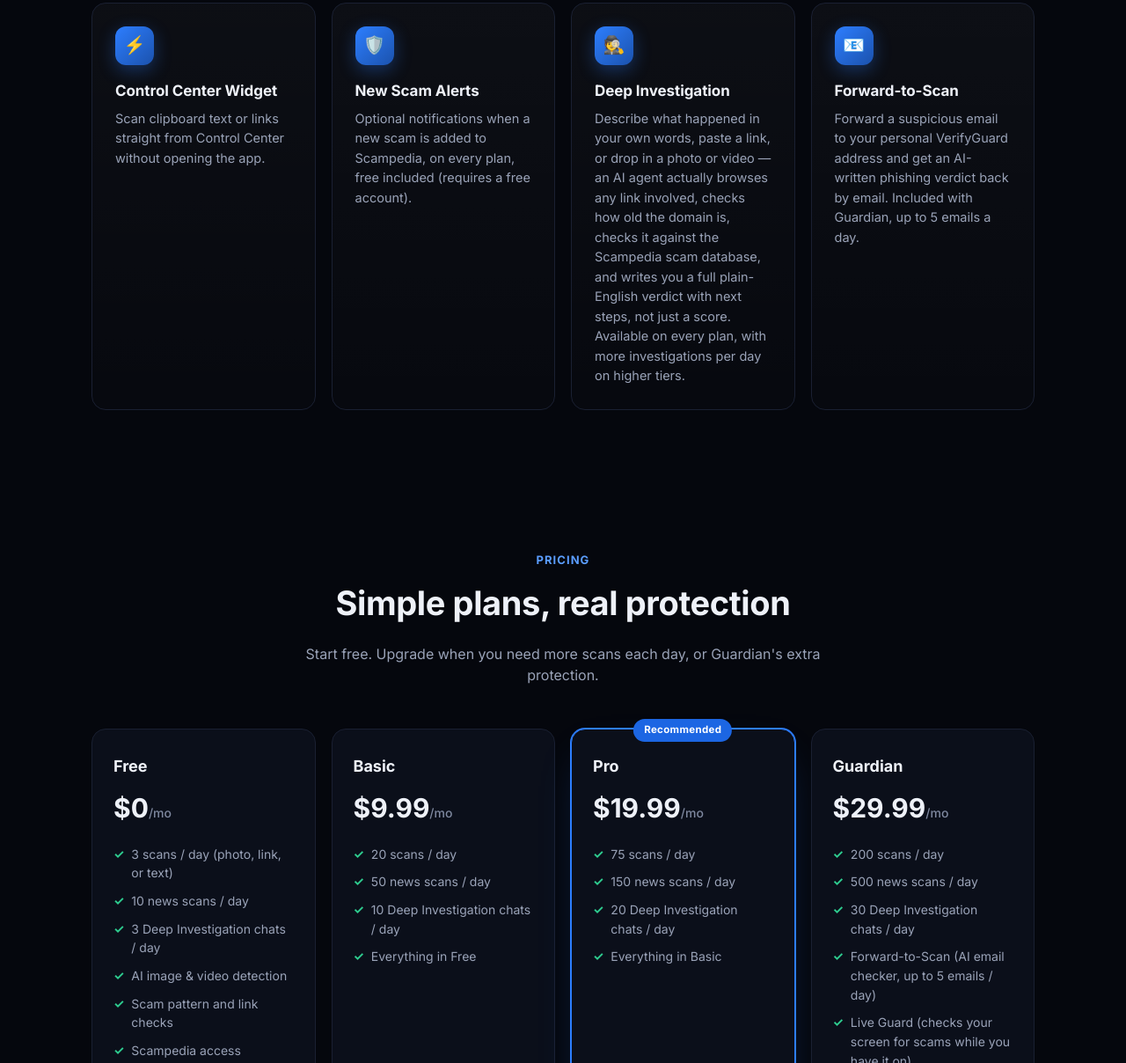
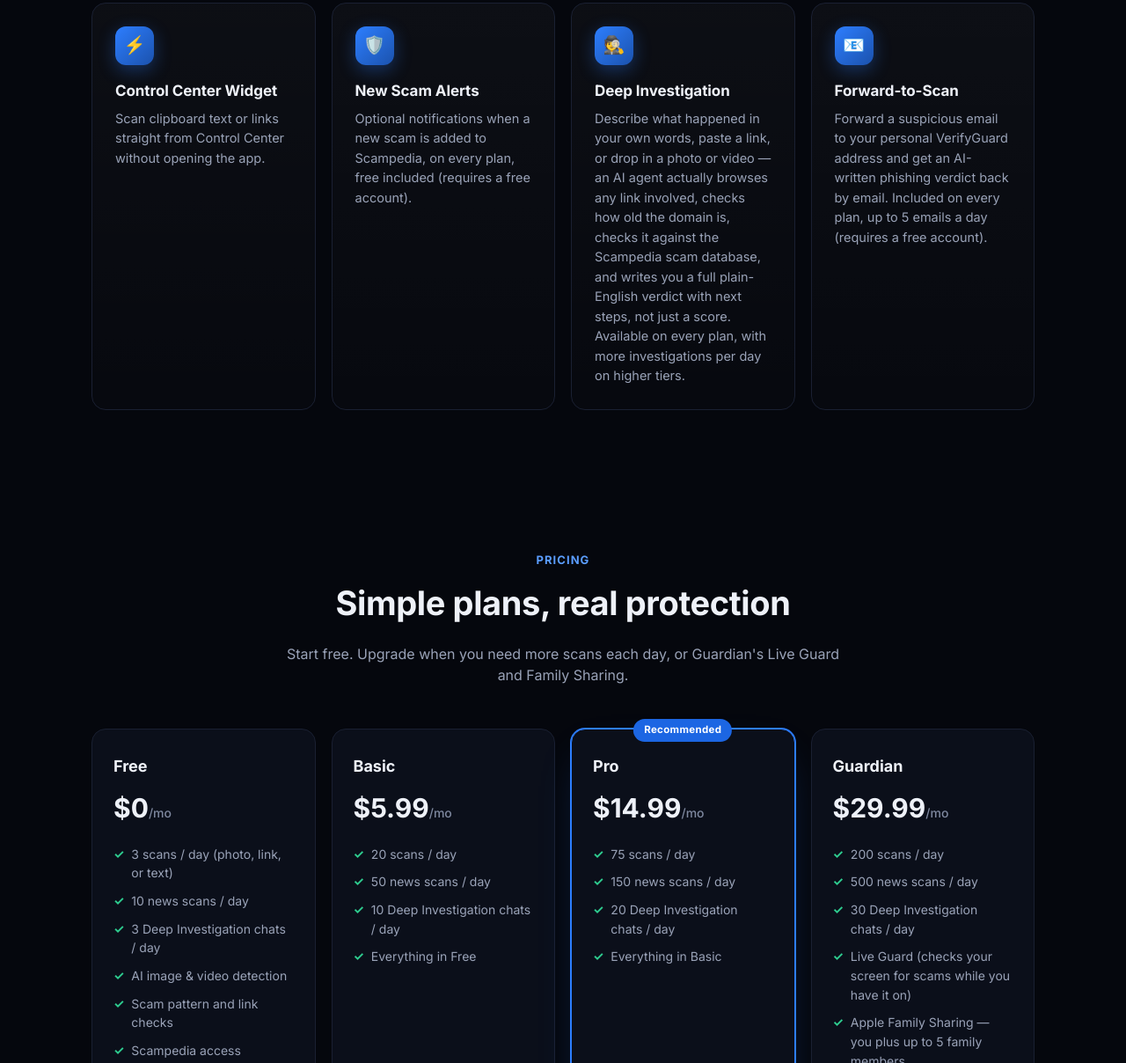
Before and after one commit to nolanickelliott02-collab/officialverifyguard, a plain HTML site: page index.html in a window 1280 px wide. Shown: the part 6379-7587 px from the top of the page at 88% size. Drawn offline with Linux system fonts and the light colour scheme.

Commit message:
New prices; Free gets every feature except Live Guard
Basic $5.99, Pro $14.99 (Guardian unchanged). Forward-to-Scan and
Message Filter move to the Free plan card; Guardian keeps Live Guard and
Family Sharing. Terms price table and two privacy-policy plan labels
updated (Nick approved the legal wording 2026-11-16).

Co-Authored-By: Claude Opus 5.5 <noreply@anthropic.com>

```diff
--- a/index.html
+++ b/index.html
@@ -165,7 +165,7 @@
         <div class="card">
           <div class="icon" aria-hidden="true">📧</div>
           <h3>Forward-to-Scan</h3>
-          <p>Forward a suspicious email to your personal VerifyGuard address and get an AI-written phishing verdict back by email. Included with Guardian, up to 5 emails a day.</p>
+          <p>Forward a suspicious email to your personal VerifyGuard address and get an AI-written phishing verdict back by email. Included on every plan, up to 5 emails a day (requires a free account).</p>
         </div>
       </div>
     </div>
@@ -176,7 +176,7 @@
       <div class="section-head">
         <div class="kicker">Pricing</div>
         <h2>Simple plans, real protection</h2>
-        <p>Start free. Upgrade when you need more scans each day, or Guardian's extra protection.</p>
+        <p>Start free. Upgrade when you need more scans each day, or Guardian's Live Guard and Family Sharing.</p>
       </div>
       <div class="pricing-grid">
         <div class="plan">
@@ -189,11 +189,13 @@
             <li>AI image &amp; video detection</li>
             <li>Scam pattern and link checks</li>
             <li>Scampedia access</li>
+            <li>Forward-to-Scan (AI email checker, up to 5 emails / day)</li>
+            <li>Message Filter (sorts likely scam texts from unknown senders, on your iPhone)</li>
           </ul>
         </div>
         <div class="plan">
           <h3>Basic</h3>
-          <div class="price">$9.99<span>/mo</span></div>
+          <div class="price">$5.99<span>/mo</span></div>
           <ul>
             <li>20 scans / day</li>
             <li>50 news scans / day</li>
@@ -204,7 +206,7 @@
         <div class="plan popular">
           <div class="tag">Recommended</div>
           <h3>Pro</h3>
-          <div class="price">$19.99<span>/mo</span></div>
+          <div class="price">$14.99<span>/mo</span></div>
           <ul>
             <li>75 scans / day</li>
             <li>150 news scans / day</li>
@@ -219,9 +221,7 @@
             <li>200 scans / day</li>
             <li>500 news scans / day</li>
             <li>30 Deep Investigation chats / day</li>
-            <li>Forward-to-Scan (AI email checker, up to 5 emails / day)</li>
             <li>Live Guard (checks your screen for scams while you have it on)</li>
-            <li>Message Filter (sorts likely scam texts from unknown senders, on your iPhone)</li>
             <li>Apple Family Sharing — you plus up to 5 family members</li>
             <li>Everything in Pro</li>
           </ul>
```
Also changed, not shown: privacy.html (+3 -3 lines), terms.html (+3 -3 lines).
